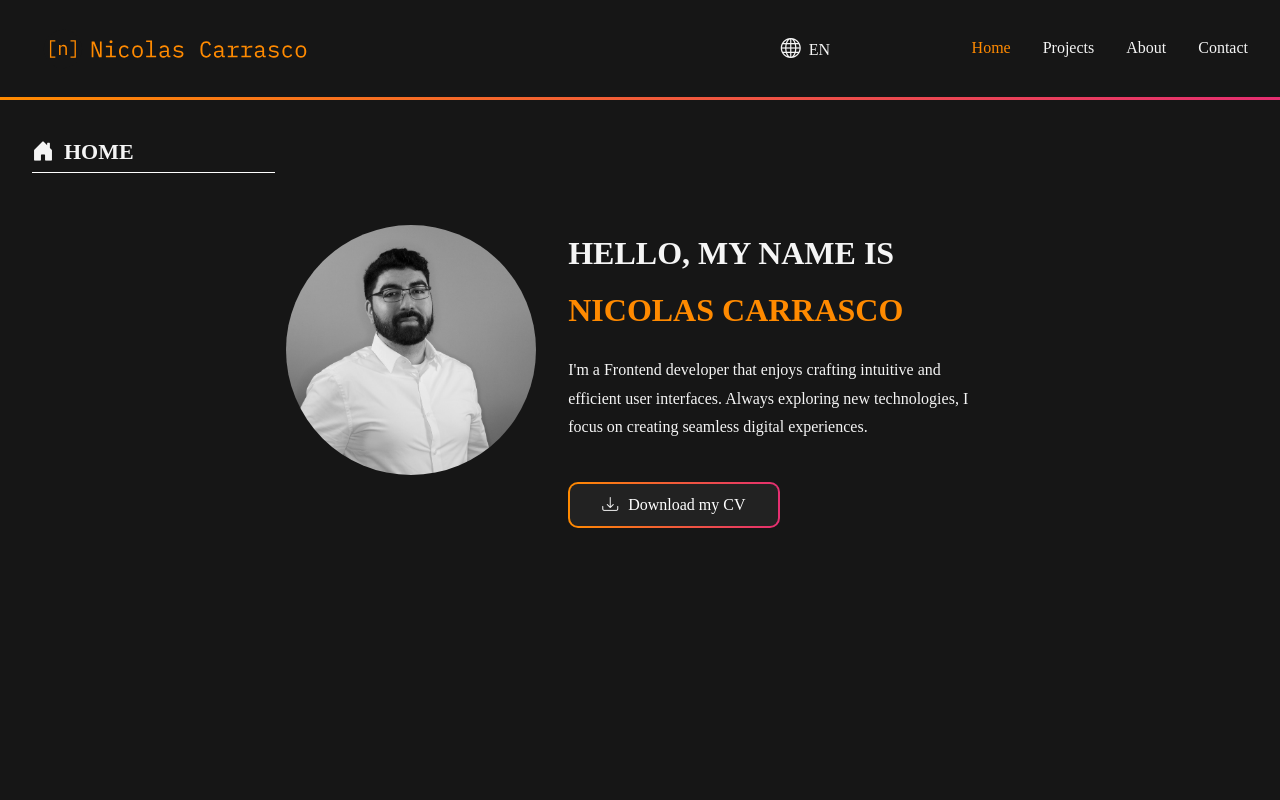
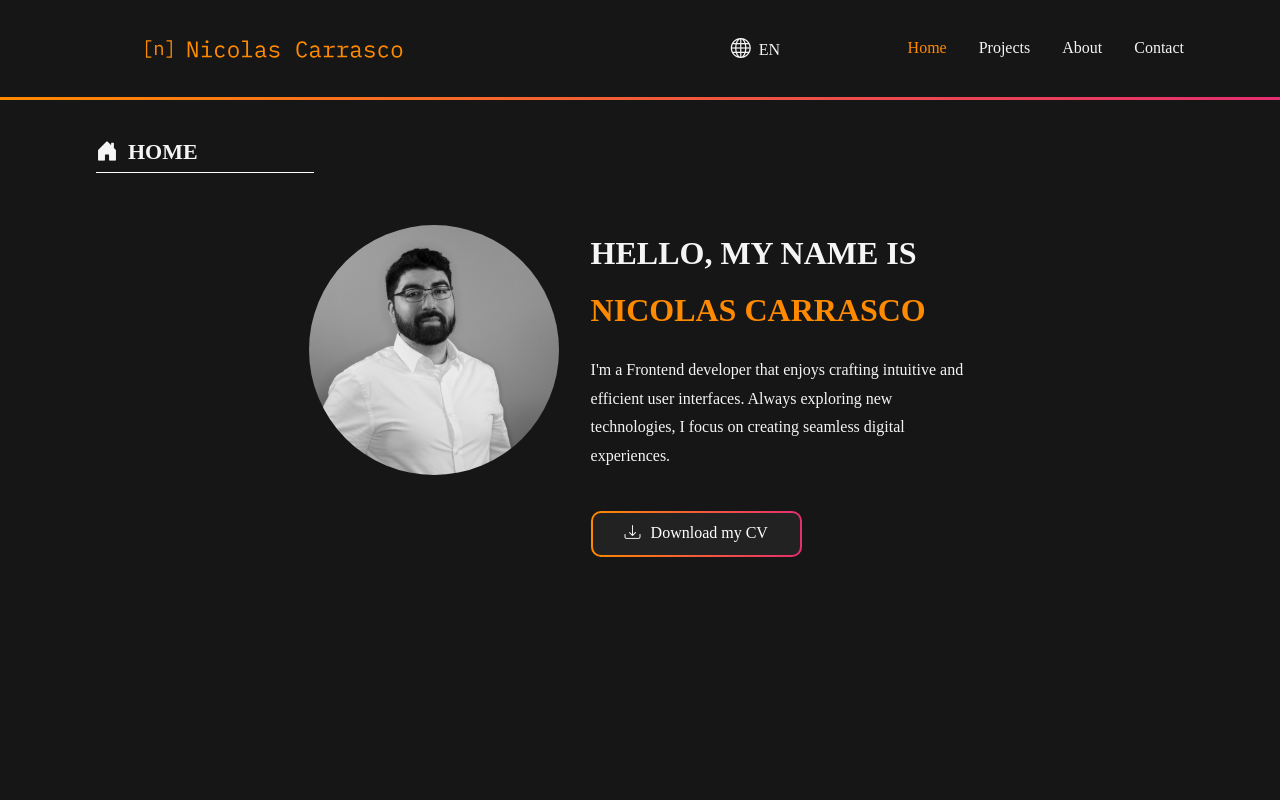
Before and after one commit to Niccar95/Portfolio-React, a React (Vite) app: page / in a window 1280 px wide. Shown: the top 800 px of the page. Built offline with nearby package versions, Linux system fonts and the light colour scheme; some icons are missing; a web font is replaced by a local one.

Commit message:
changes to content layout

```diff
--- a/src/styles/_mixins.scss
+++ b/src/styles/_mixins.scss
@@ -3,6 +3,7 @@
     border-radius: 8px;
     border: none;
     padding: 0.4rem 2rem;
+    width: fit-content;
     font-size: 1em;
     font-weight: 500;
     background-color: #222;
--- a/src/styles/_navBar.scss
+++ b/src/styles/_navBar.scss
@@ -11,7 +11,15 @@ nav {
     height: 100px;
     border-bottom: solid;
     border-image: linear-gradient(to right, #ff8a00, #e52e71) 1;
-    justify-content: flex-end;
+    justify-content: space-between;
+    top: 0;
+    left: 0;
+
+
+  @include desktop() {
+    padding: 0rem 6rem;
+  }
+
 
     .hamburgerMenu {
       display: block;
--- a/src/styles/_select.scss
+++ b/src/styles/_select.scss
@@ -27,7 +27,7 @@
 
 .languageSelector.desktop {
     position: absolute;
-    right: 450px;
+    right: 500px;
     align-self: center;
   }
 
--- a/src/styles/index.scss
+++ b/src/styles/index.scss
@@ -40,9 +40,8 @@ h2 {
   text-transform: uppercase;
 }
 
+
 .logoContainer {
-  position: absolute;
-  left: 0;
   height: 80px;
   width: 250px;
 
@@ -58,7 +57,6 @@ h2 {
   }
 }
 
-
 body {
   display: flex;
   flex-direction: column;
@@ -71,10 +69,8 @@ body {
   display: flex;
   flex-direction: column;
   justify-content: space-between;
+
 }
-
-
-
 
 main {
   flex: 1;
@@ -120,13 +116,14 @@ main {
   flex-grow: 1;
   flex-direction: column;
   align-items: center;
+  padding: 2rem;
   gap: 2rem;
-  padding: 2rem;
   position: relative;
+
   @include desktop() {
     justify-content: start;
     gap: 2rem;
-
+    padding: 2rem 6rem 2rem 6rem;
   }
 }
 
```
